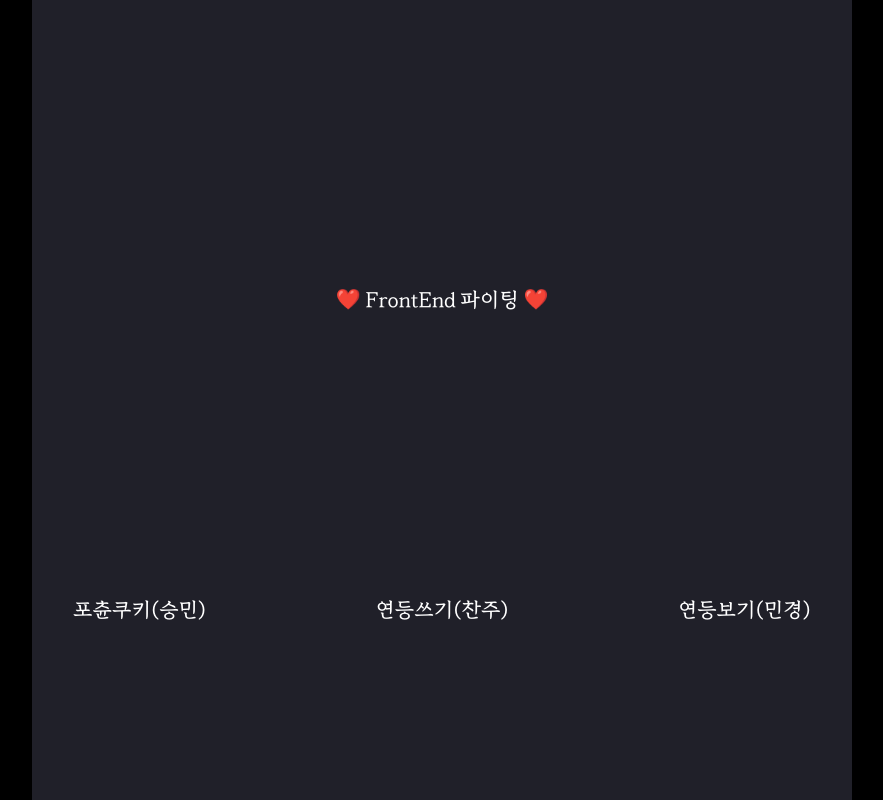
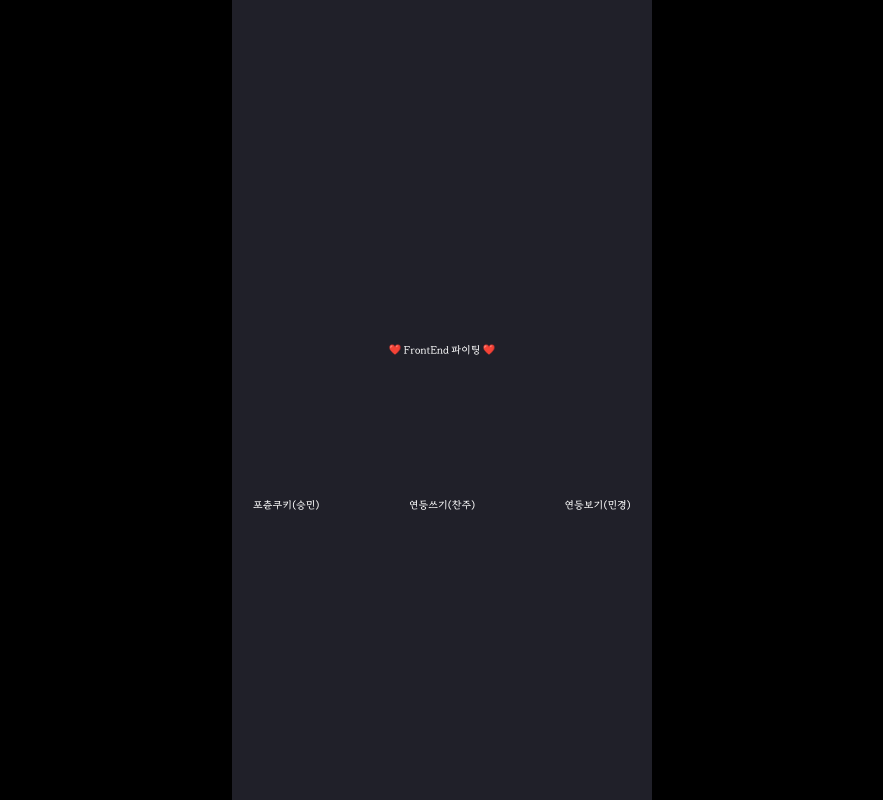
Before and after one commit to irumi-dgu/irumi-forntend, a React (Vite) app: page / in a window 1280 px wide. Shown: the whole page, without its empty margins (198-1081 px from the left). Built offline with nearby package versions, Linux system fonts and the light colour scheme.

Commit message:
:sparkles: Feat: 420px 고정
반응형이었던 것을 깔끔하게 420px로 고정했습니다.

```diff
--- a/src/App.jsx
+++ b/src/App.jsx
@@ -19,7 +19,7 @@ const Wrapper = styled.div`
   flex-direction: column;
   align-items: center;
 
-  max-width: 820px;
+  max-width: 420px;
   background-color: #202029;
 
   * {
--- a/src/style/globalStyle.js
+++ b/src/style/globalStyle.js
@@ -31,11 +31,11 @@ export const GlobalStyle = createGlobalStyle`
         src: url(${DonggukFont}) format('WOFF');
     }
 
-    @media (max-width: 420px) {
+    /* @media (max-width: 420px) {
         font-size: 10px;
-    }
+    } */
 
-    font-size: 20px;
+    font-size: 10px;
     font-family: "DonggukFont";
 
   }
```
